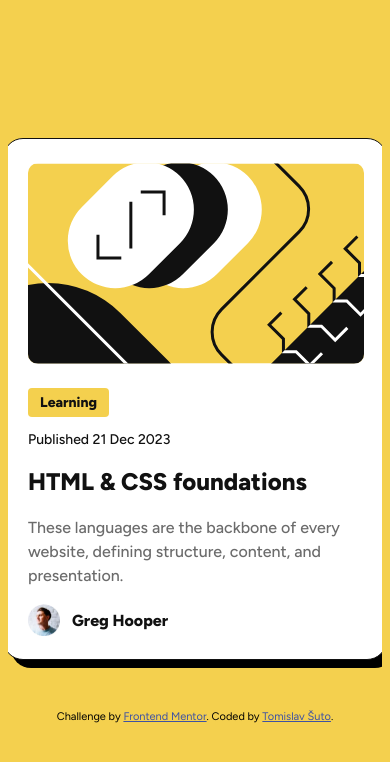
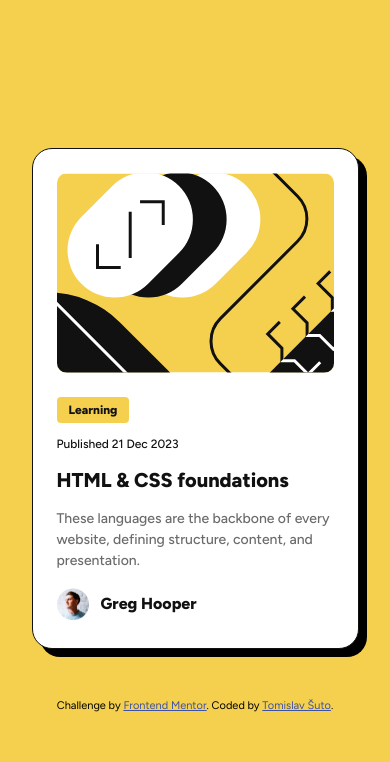
Before and after one commit to RetroApe/blog-preview-card-main, a plain HTML site: page index.html in a window 390 px wide. Drawn offline with Linux system fonts and the light colour scheme.

Commit message:
Made it responsive

```diff
--- a/styles.css
+++ b/styles.css
@@ -9,6 +9,10 @@
     --gray950: #111111;
     --gray500: #6B6B6B;
     --yellow-card: #F4D04E;
+
+    --small-text: clamp(0.75rem, 1.9vw, 0.875rem);
+    --medium-text: clamp(0.875rem, 2vw, 1rem);
+    --large-text: clamp(1.25rem, 3.1vw, 1.5rem);
 }
 
 * {
@@ -21,6 +25,7 @@ html {
 
 body {
     background-color: var(--yellow-card);
+    overflow: hidden;
 }
 
 main {
@@ -29,12 +34,12 @@ main {
     flex-direction: column;
     align-items: center;
     justify-content: center;
-    overflow: hidden;
 }
 
 .card {
-    width: 384px;
-    height: 522px;
+    width: clamp(327px, 50vw,384px);
+    height: clamp(501px, 68vw, 522px);
+
     padding: 24px;
     background-color: white;
     color: var(--gray950);
@@ -48,6 +53,9 @@ main {
     display: block;
     margin: 0;
     padding: 0;
+    width: 100%;
+    height: 200px;
+    object-fit: cover;
     border-radius: 10px;
 }
 
@@ -61,7 +69,10 @@ main {
     margin: 0;
     padding: 0;
     font-weight: 800;
-    font-size: 14px;
+
+    font-size: var(--small-text);
+
+
     line-height: 150%;
     background-color: #F4D04E;
     border-radius: 4px;
@@ -76,14 +87,18 @@ main {
 
     margin-top: 12px;
     font-weight: 500;
-    font-size: 14px;
+
+    font-size: var(--small-text);
+
     line-height: 150%;
 }
 
 .title {
     margin-top: 0;
     font-weight: 800;
-    font-size: 24px;
+
+    font-size: var(--large-text);
+
     line-height: 150%;
     display: inline-block;
 }
@@ -100,7 +115,9 @@ main {
 .description {
     margin: 0;
     font-weight: 500;
-    font-size: 16px;
+
+    font-size: var(--medium-text);
+
     line-height: 150%;
     color: var(--gray500);
 }
```
Also changed, not shown: image.png (added), preview.jpg (deleted), 3 other files.
